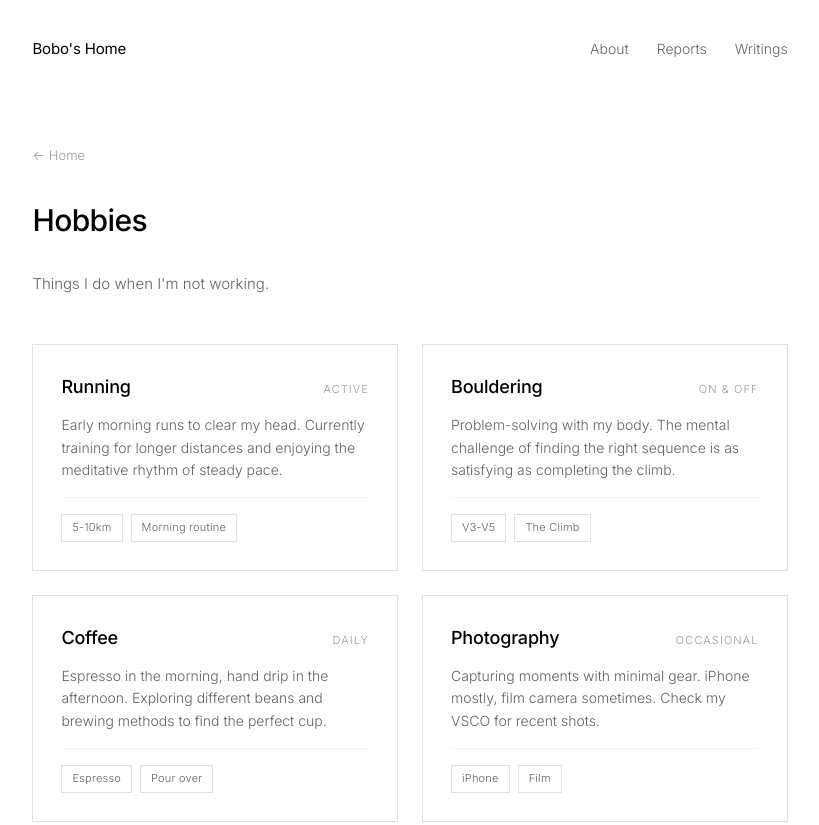
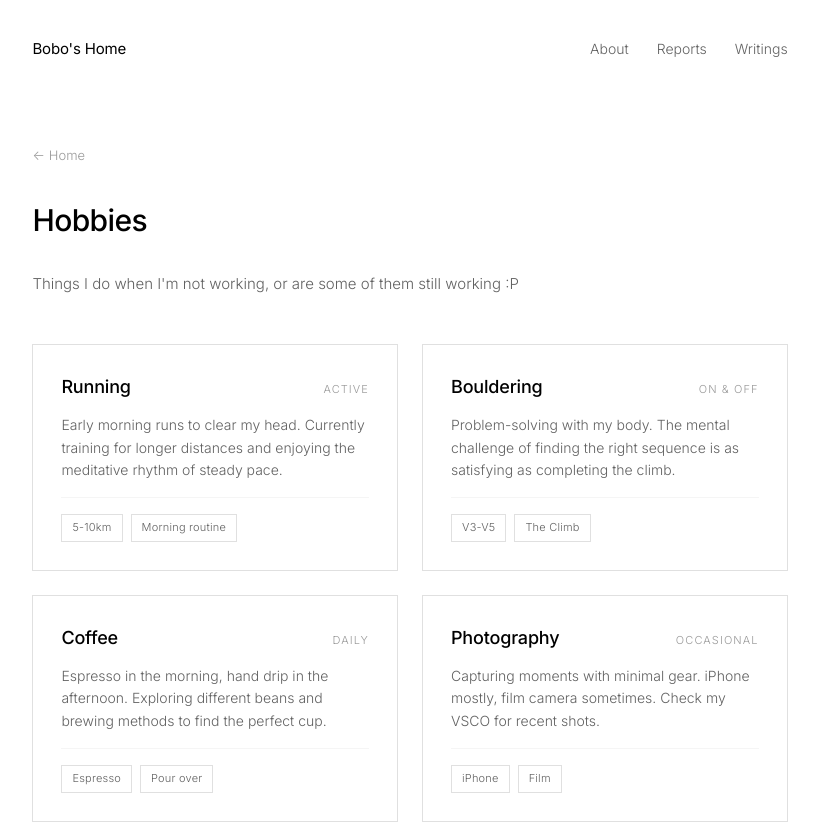
Before and after one commit to bobo-ba-bobo/bosungbaik.com, a plain HTML site: page hobbies/index.html in a window 1280 px wide. Shown: the top 825 px of the page, without its empty margins (230-1049 px from the left). Drawn offline with Linux system fonts and the light colour scheme; a web font is replaced by a local one.

Commit message:
Update hobbies intro text with playful twist

```diff
--- a/hobbies/index.html
+++ b/hobbies/index.html
@@ -155,7 +155,7 @@
       <h1>Hobbies</h1>
 
       <div class="hobbies-intro">
-        Things I do when I'm not working.
+        Things I do when I'm not working, or are some of them still working :P
       </div>
 
       <div class="hobbies-grid">
```
